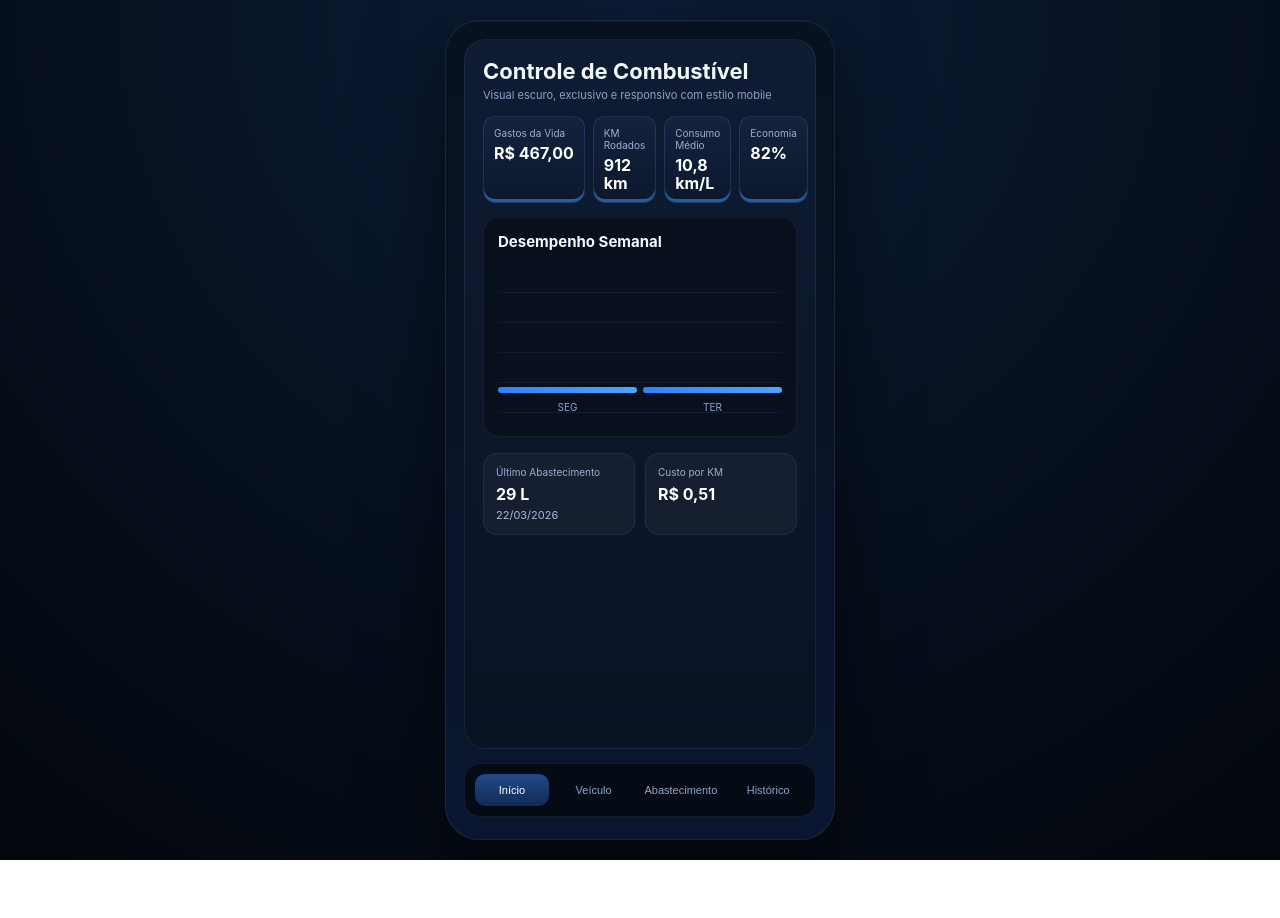
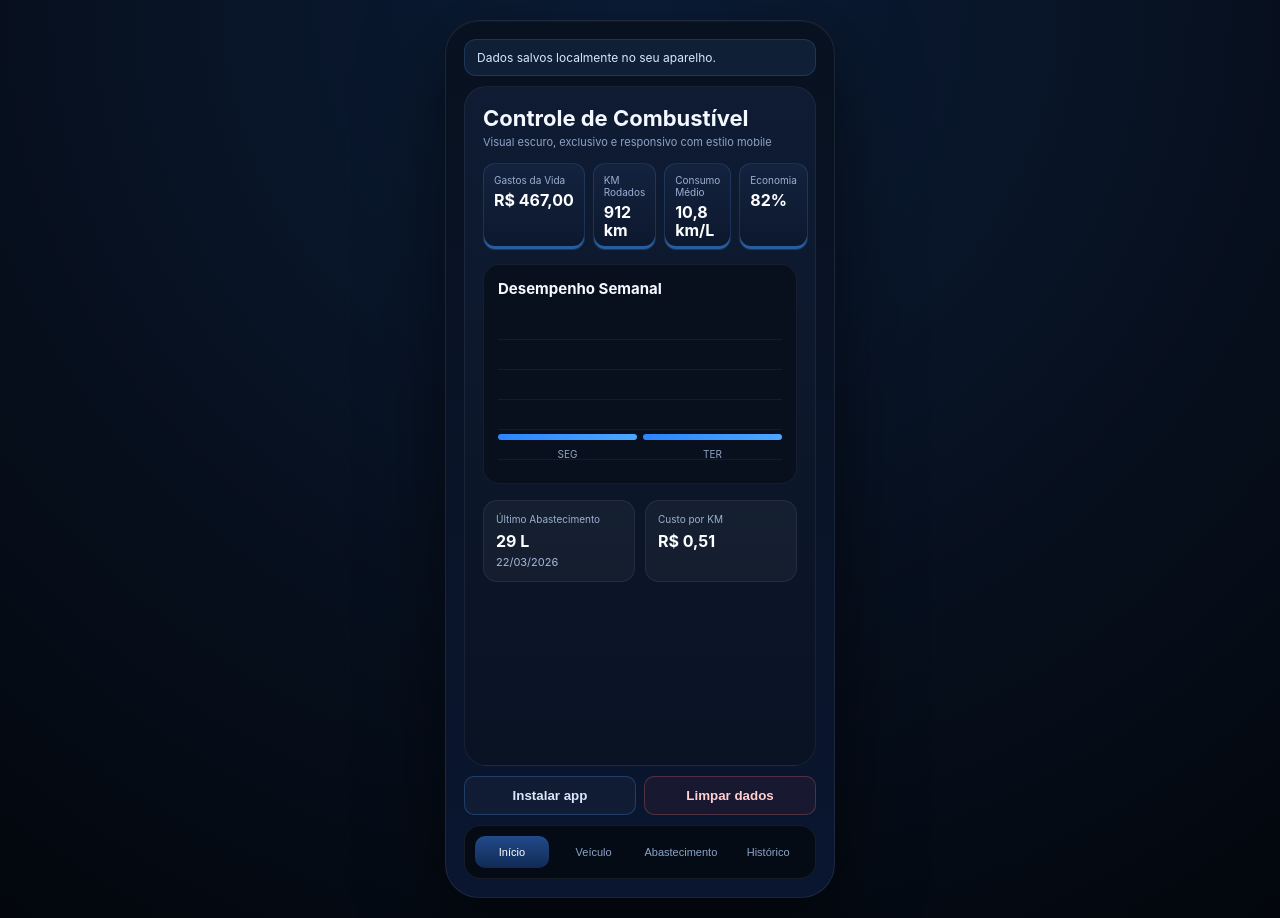
Before and after one commit to DesenvolvedorMarcelo/controle-combustivel, a React (Vite) app: page / in a window 1280 px wide. Both pictures are taken after a click on the button "Entrar". Before the commit the page ends 860 px from the top, so only its background shows below. Built offline with nearby package versions, Linux system fonts and the light colour scheme.

Commit message:
Update App.jsx

```diff
--- a/src/App.jsx
+++ b/src/App.jsx
@@ -1,12 +1,14 @@
-import { useMemo, useState } from "react";
+import { useEffect, useMemo, useState } from "react";
+
+const STORAGE_KEY = "fuel-tracker-pwa-v1";
 
 const vehicleInitial = {
-  placa: "PZI2B30",
-  modelo: "Ford/Ka Se ",
-  ano: "2017",
+  placa: "ABC1D23",
+  modelo: "Fiat Uno 1.0",
+  ano: "2018",
   combustivel: "Gasolina",
   mediaCidade: "12",
-  potencia: "85 cv",
+  potencia: "75 cv",
 };
 
 const abastecimentoInicial = {
@@ -46,6 +48,55 @@ export default function App() {
     { id: 2, data: "2026-03-20", kmAtual: 15602, litros: 30.2, valor: 170.0 },
     { id: 3, data: "2026-03-22", kmAtual: 16152, litros: 28.5, valor: 152.0 },
   ]);
+  const [instalarEvento, setInstalarEvento] = useState(null);
+  const [mensagem, setMensagem] = useState("");
+
+  useEffect(() => {
+    try {
+      const bruto = localStorage.getItem(STORAGE_KEY);
+      if (!bruto) return;
+      const dados = JSON.parse(bruto);
+
+      if (dados?.vehicle) setVehicle(dados.vehicle);
+      if (Array.isArray(dados?.historico) && dados.historico.length) {
+        setHistorico(dados.historico);
+      }
+      if (dados?.login) setLogin(dados.login);
+      if (dados?.aba) setAba(dados.aba);
+    } catch (erro) {
+      console.error("Erro ao carregar dados salvos:", erro);
+    }
+  }, []);
+
+  useEffect(() => {
+    localStorage.setItem(
+      STORAGE_KEY,
+      JSON.stringify({
+        vehicle,
+        historico,
+        login,
+        aba,
+      })
+    );
+  }, [vehicle, historico, login, aba]);
+
+  useEffect(() => {
+    const capturarInstall = (event) => {
+      event.preventDefault();
+      setInstalarEvento(event);
+    };
+
+    window.addEventListener("beforeinstallprompt", capturarInstall);
+    return () => window.removeEventListener("beforeinstallprompt", capturarInstall);
+  }, []);
+
+  useEffect(() => {
+    if ("serviceWorker" in navigator) {
+      navigator.serviceWorker
+        .register("/service-worker.js")
+        .catch((erro) => console.error("Erro ao registrar service worker:", erro));
+    }
+  }, []);
 
   const enriquecido = useMemo(() => {
     return historico.map((item, index) => {
@@ -53,7 +104,13 @@ export default function App() {
       const kmRodados = anterior ? item.kmAtual - anterior.kmAtual : 0;
       const consumoMedio = anterior && item.litros > 0 ? kmRodados / item.litros : 0;
       const custoPorKm = anterior && kmRodados > 0 ? item.valor / kmRodados : 0;
-      return { ...item, kmRodados, consumoMedio, custoPorKm };
+
+      return {
+        ...item,
+        kmRodados,
+        consumoMedio,
+        custoPorKm,
+      };
     });
   }, [historico]);
 
@@ -65,7 +122,14 @@ export default function App() {
     const totalKm = validos.reduce((soma, item) => soma + Number(item.kmRodados), 0);
     const consumoMedio = totalLitros > 0 ? totalKm / totalLitros : 0;
     const custoPorKm = totalKm > 0 ? totalValor / totalKm : 0;
-    return { totalValor, totalLitros, totalKm, consumoMedio, custoPorKm };
+
+    return {
+      totalValor,
+      totalLitros,
+      totalKm,
+      consumoMedio,
+      custoPorKm,
+    };
   }, [historico, validos]);
 
   const grafico = useMemo(() => {
@@ -78,19 +142,21 @@ export default function App() {
   const semanaValor = historico.slice(-2).reduce((soma, item) => soma + Number(item.valor), 0);
   const semanaKm = validos.slice(-2).reduce((soma, item) => soma + Number(item.kmRodados), 0);
 
-  function entrar(e) {
-    e.preventDefault();
+  function entrar() {
     setAba("inicio");
+    setMensagem("Dados salvos localmente no seu aparelho.");
   }
 
-  function salvarVeiculo(e) {
-    e.preventDefault();
+  function salvarVeiculo() {
+    setMensagem("Veículo salvo com sucesso.");
     setAba("veiculo");
   }
 
-  function adicionarAbastecimento(e) {
-    e.preventDefault();
-    if (!form.data || !form.kmAtual || !form.litros || !form.valor) return;
+  function adicionarAbastecimento() {
+    if (!form.data || !form.kmAtual || !form.litros || !form.valor) {
+      setMensagem("Preencha data, km atual, litros e valor.");
+      return;
+    }
 
     const novo = {
       id: Date.now(),
@@ -103,7 +169,32 @@ export default function App() {
     const atualizados = [...historico, novo].sort((a, b) => a.kmAtual - b.kmAtual);
     setHistorico(atualizados);
     setForm(abastecimentoInicial);
+    setMensagem("Abastecimento salvo com sucesso.");
     setAba("abastecimento");
+  }
+
+  function limparTudo() {
+    const confirmar = window.confirm("Apagar todos os dados do app?");
+    if (!confirmar) return;
+
+    localStorage.removeItem(STORAGE_KEY);
+    setVehicle(vehicleInitial);
+    setHistorico([]);
+    setLogin({ email: "", senha: "" });
+    setForm(abastecimentoInicial);
+    setAba("login");
+    setMensagem("Dados apagados.");
+  }
+
+  async function instalarApp() {
+    if (!instalarEvento) {
+      setMensagem("No celular, abra no Chrome e toque em 'Adicionar à tela inicial'.");
+      return;
+    }
+
+    instalarEvento.prompt();
+    await instalarEvento.userChoice;
+    setInstalarEvento(null);
   }
 
   function TelaLogin() {
@@ -114,13 +205,14 @@ export default function App() {
           <div style={styles.logoText}>Fuel Tracker</div>
         </div>
 
-        <form onSubmit={entrar} style={styles.formStack}>
+        <form style={styles.formStack}>
           <input
             style={styles.input}
             placeholder="E-mail"
             value={login.email}
             onChange={(e) => setLogin({ ...login, email: e.target.value })}
           />
+
           <input
             style={styles.input}
             placeholder="Senha"
@@ -128,8 +220,10 @@ export default function App() {
             value={login.senha}
             onChange={(e) => setLogin({ ...login, senha: e.target.value })}
           />
+
           <div style={styles.smallLink}>Esqueceu a senha ?</div>
-          <button type="submit" style={styles.primaryButton}>
+
+          <button type="button" style={styles.primaryButton} onClick={entrar}>
             Entrar
           </button>
         </form>
@@ -147,7 +241,7 @@ export default function App() {
           <h2 style={styles.headerTitle}>Cadastro do Veículo</h2>
         </div>
 
-        <form onSubmit={salvarVeiculo} style={styles.formStack}>
+        <form style={styles.formStack}>
           <div>
             <label style={styles.label}>Placa:</label>
             <input
@@ -206,7 +300,7 @@ export default function App() {
             />
           </div>
 
-          <button type="submit" style={styles.primaryButton}>
+          <button type="button" style={styles.primaryButton} onClick={salvarVeiculo}>
             Salvar
           </button>
         </form>
@@ -227,10 +321,12 @@ export default function App() {
             <div style={styles.metricLabel}>KM Rodados</div>
             <div style={styles.metricValueSmall}>{Math.round(semanaKm)} km</div>
           </div>
+
           <div style={styles.metricCardBlue}>
             <div style={styles.metricLabel}>Consumo Médio</div>
             <div style={styles.metricValueSmall}>{numero(resumo.consumoMedio)} km/L</div>
           </div>
+
           <div style={styles.metricCardBlue}>
             <div style={styles.metricLabel}>Custo por</div>
             <div style={styles.metricValueSmall}>{moeda(resumo.custoPorKm)}</div>
@@ -248,6 +344,7 @@ export default function App() {
                     {dataLabel(item.data)} · {numero(item.litros)} L · {moeda(item.valor)}
                   </div>
                 </div>
+
                 <div style={styles.historyRight}>
                   {item.kmRodados > 0 ? `${Math.round(item.kmRodados)} km` : `${item.kmAtual} km`}
                 </div>
@@ -255,32 +352,36 @@ export default function App() {
             ))}
         </div>
 
-        <form onSubmit={adicionarAbastecimento} style={styles.formStackCompact}>
+        <form style={styles.formStackCompact}>
           <input
             style={styles.input}
             type="date"
             value={form.data}
             onChange={(e) => setForm({ ...form, data: e.target.value })}
           />
+
           <input
             style={styles.input}
             placeholder="KM Atual"
             value={form.kmAtual}
             onChange={(e) => setForm({ ...form, kmAtual: e.target.value })}
           />
+
           <input
             style={styles.input}
             placeholder="Litros"
             value={form.litros}
             onChange={(e) => setForm({ ...form, litros: e.target.value })}
           />
+
           <input
             style={styles.input}
             placeholder="Valor"
             value={form.valor}
             onChange={(e) => setForm({ ...form, valor: e.target.value })}
           />
-          <button type="submit" style={styles.primaryButton}>
+
+          <button type="button" style={styles.primaryButton} onClick={adicionarAbastecimento}>
             + Adicionar Abastecimento
           </button>
         </form>
@@ -302,6 +403,7 @@ export default function App() {
             <div style={styles.metricValueBig}>{moeda(semanaValor)}</div>
             <div style={styles.metricSub}>{Math.round(semanaKm)} km</div>
           </div>
+
           <div style={styles.metricCardBlue}>
             <div style={styles.metricLabel}>Este Mês</div>
             <div style={styles.metricValueBig}>{moeda(resumo.totalValor)}</div>
@@ -332,7 +434,9 @@ export default function App() {
                 fill="none"
                 stroke="#42a5ff"
                 strokeWidth="3"
-                points={grafico.map((valor, index) => `${24 + index * 54},${132 - valor * 8}`).join(" ")}
+                points={grafico
+                  .map((valor, index) => `${24 + index * 54},${132 - valor * 8}`)
+                  .join(" ")}
               />
             </svg>
           </div>
@@ -343,6 +447,7 @@ export default function App() {
             <div style={styles.metricLabel}>Média Semanal</div>
             <div style={styles.bottomMetricValue}>{numero(resumo.consumoMedio)} km/L</div>
           </div>
+
           <div style={styles.bottomMetricCard}>
             <div style={styles.metricLabel}>Custo Semanal</div>
             <div style={styles.bottomMetricValue}>{moeda(semanaValor)}</div>
@@ -363,14 +468,17 @@ export default function App() {
             <div style={styles.metricLabel}>Gastos da Vida</div>
             <div style={styles.metricValueBig}>{moeda(resumo.totalValor)}</div>
           </div>
+
           <div style={styles.metricCardBlue}>
             <div style={styles.metricLabel}>KM Rodados</div>
             <div style={styles.metricValueBig}>{Math.round(resumo.totalKm)} km</div>
           </div>
+
           <div style={styles.metricCardBlue}>
             <div style={styles.metricLabel}>Consumo Médio</div>
             <div style={styles.metricValueBig}>{numero(resumo.consumoMedio)} km/L</div>
           </div>
+
           <div style={styles.metricCardBlue}>
             <div style={styles.metricLabel}>Economia</div>
             <div style={styles.metricValueBig}>82%</div>
@@ -394,9 +502,10 @@ export default function App() {
         <div style={styles.bottomMetricGrid2}>
           <div style={styles.bottomMetricCard}>
             <div style={styles.metricLabel}>Último Abastecimento</div>
-            <div style={styles.bottomMetricValue}>{ultimo ? `${Math.round(ultimo.litros)} L` : "51 L"}</div>
-            <div style={styles.metricSub}>{ultimo ? dataLabel(ultimo.data) : "15/04/24"}</div>
+            <div style={styles.bottomMetricValue}>{ultimo ? `${Math.round(ultimo.litros)} L` : "--"}</div>
+            <div style={styles.metricSub}>{ultimo ? dataLabel(ultimo.data) : "sem dados"}</div>
           </div>
+
           <div style={styles.bottomMetricCard}>
             <div style={styles.metricLabel}>Custo por KM</div>
             <div style={styles.bottomMetricValue}>{moeda(resumo.custoPorKm)}</div>
@@ -409,8 +518,11 @@ export default function App() {
   return (
     <div style={styles.page}>
       <style>{css}</style>
+
       <div style={styles.mobileShell}>
         <div style={styles.mobileFrame}>
+          {mensagem && <div style={styles.alerta}>{mensagem}</div>}
+
           {aba === "login" && <TelaLogin />}
           {aba === "inicio" && <TelaInicio />}
           {aba === "veiculo" && <TelaVeiculo />}
@@ -418,23 +530,46 @@ export default function App() {
           {aba === "analise" && <TelaAnalise />}
 
           {aba !== "login" && (
+            <>
+              <div style={styles.actionsRow}>
+                <button style={styles.secondaryButton} onClick={instalarApp}>
+                  Instalar app
+                </button>
+                <button style={styles.dangerButton} onClick={limparTudo}>
+                  Limpar dados
+                </button>
+              </div>
+
               <nav style={styles.bottomNav}>
-              <button style={aba === "inicio" ? styles.navActive : styles.navBtn} onClick={() => setAba("inicio")}>
+                <button
+                  style={aba === "inicio" ? styles.navActive : styles.navBtn}
+                  onClick={() => setAba("inicio")}
+                >
                   Início
                 </button>
-              <button style={aba === "veiculo" ? styles.navActive : styles.navBtn} onClick={() => setAba("veiculo")}>
+
+                <button
+                  style={aba === "veiculo" ? styles.navActive : styles.navBtn}
+                  onClick={() => setAba("veiculo")}
+                >
                   Veículo
                 </button>
+
                 <button
                   style={aba === "abastecimento" ? styles.navActive : styles.navBtn}
                   onClick={() => setAba("abastecimento")}
                 >
                   Abastecimento
                 </button>
-              <button style={aba === "analise" ? styles.navActive : styles.navBtn} onClick={() => setAba("analise")}>
+
+                <button
+                  style={aba === "analise" ? styles.navActive : styles.navBtn}
+                  onClick={() => setAba("analise")}
+                >
                   Histórico
                 </button>
               </nav>
+            </>
           )}
         </div>
       </div>
@@ -471,7 +606,7 @@ const styles = {
     background: "linear-gradient(180deg, rgba(15,28,52,0.98) 0%, rgba(10,19,35,0.98) 100%)",
     border: "1px solid rgba(255,255,255,0.06)",
     padding: "18px",
-    minHeight: "710px",
+    minHeight: "680px",
   },
   logoWrap: {
     display: "flex",
@@ -539,6 +674,24 @@ const styles = {
     fontSize: "15px",
     cursor: "pointer",
     boxShadow: "0 10px 24px rgba(34,103,255,0.35)",
+  },
+  secondaryButton: {
+    border: "1px solid rgba(83,162,255,0.25)",
+    borderRadius: "10px",
+    padding: "11px 12px",
+    background: "rgba(255,255,255,0.03)",
+    color: "#dce6fa",
+    fontWeight: 600,
+    cursor: "pointer",
+  },
+  dangerButton: {
+    border: "1px solid rgba(255,120,120,0.25)",
+    borderRadius: "10px",
+    padding: "11px 12px",
+    background: "rgba(255,80,80,0.06)",
+    color: "#ffd0d0",
+    fontWeight: 600,
+    cursor: "pointer",
   },
   headerRow: {
     display: "flex",
@@ -742,8 +895,15 @@ const styles = {
     fontWeight: 700,
     marginTop: "4px",
   },
+  actionsRow: {
+    marginTop: "10px",
+    marginBottom: "10px",
+    display: "grid",
+    gridTemplateColumns: "1fr 1fr",
+    gap: "8px",
+  },
   bottomNav: {
-    marginTop: "14px",
+    marginTop: "8px",
     display: "grid",
     gridTemplateColumns: "repeat(4, 1fr)",
     gap: "8px",
@@ -770,6 +930,15 @@ const styles = {
     fontSize: "11px",
     cursor: "pointer",
   },
+  alerta: {
+    marginBottom: "10px",
+    padding: "10px 12px",
+    borderRadius: "12px",
+    background: "rgba(77,163,255,0.10)",
+    border: "1px solid rgba(77,163,255,0.18)",
+    color: "#d7e7ff",
+    fontSize: "12px",
+  },
 };
 
 const css = `
```
Lines whose indentation alone changed are shown as unchanged.
